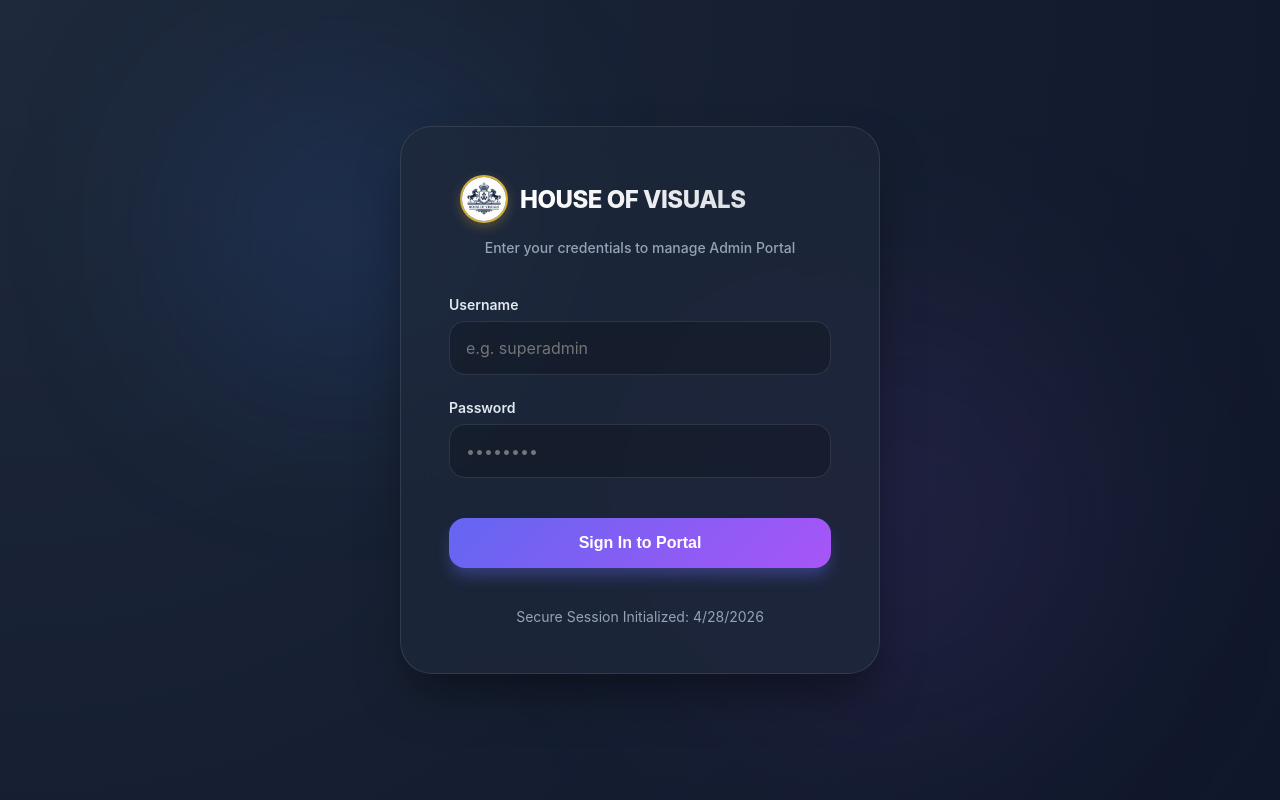
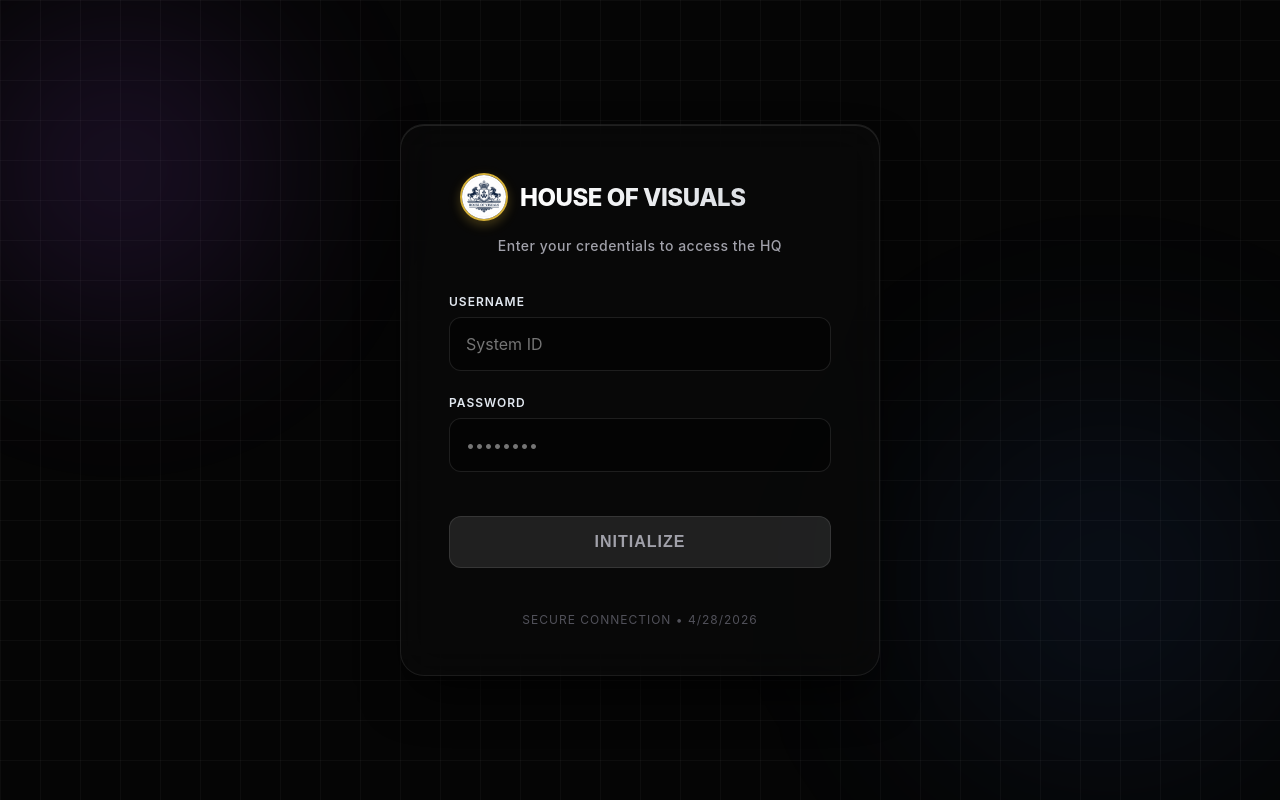
Before and after one commit to kulkarni-v-ai/admin-frontend, a React (Vite) app: page / in a window 1280 px wide. Built offline with nearby package versions, Linux system fonts and the light colour scheme; no server answers.

Commit message:
style: Update admin login page theme and add playful button

```diff
--- a/src/pages/Login.jsx
+++ b/src/pages/Login.jsx
@@ -12,6 +12,8 @@
 
   const { login, user } = useAuth();
   const navigate = useNavigate();
+
+  const [buttonPosition, setButtonPosition] = useState({ x: 0, y: 0 });
 
   useEffect(() => {
     if (user) {
@@ -35,36 +37,52 @@
     setIsLoading(false);
   };
 
+  const isFormValid = username.length >= 3 && password.length >= 5;
+
+  const handleButtonHover = () => {
+    if (!isFormValid) {
+      const maxX = 150;
+      const maxY = 150;
+      const randomX = Math.floor(Math.random() * maxX * 2) - maxX;
+      const randomY = Math.floor(Math.random() * maxY * 2) - maxY;
+      setButtonPosition({ x: randomX, y: randomY });
+    } else {
+      setButtonPosition({ x: 0, y: 0 });
+    }
+  };
+
   return (
     <div style={{
       display: "flex",
       justifyContent: "center",
       alignItems: "center",
       minHeight: "100vh",
-      background: "radial-gradient(circle at top left, #1e293b 0%, #0f172a 100%)",
-      padding: "20px"
+      backgroundColor: "#050505", // Deep black theme from landing page
+      backgroundImage: "linear-gradient(rgba(255, 255, 255, 0.03) 1px, transparent 1px), linear-gradient(90deg, rgba(255, 255, 255, 0.03) 1px, transparent 1px)",
+      backgroundSize: "40px 40px",
+      padding: "20px",
+      position: "relative",
+      overflow: "hidden"
     }}>
-      {/* Decorative Blur Blobs */}
+      {/* Neon Accents */}
       <div style={{
         position: "absolute",
-        top: "10%",
-        left: "15%",
-        width: "300px",
-        height: "300px",
-        background: "rgba(59, 130, 246, 0.15)",
-        filter: "blur(100px)",
-        borderRadius: "50%",
+        top: "-10%",
+        left: "-10%",
+        width: "500px",
+        height: "500px",
+        background: "radial-gradient(circle, rgba(168, 85, 247, 0.15) 0%, transparent 70%)",
+        filter: "blur(60px)",
         zIndex: 0
       }} />
       <div style={{
         position: "absolute",
-        bottom: "10%",
-        right: "15%",
-        width: "400px",
-        height: "400px",
-        background: "rgba(168, 85, 247, 0.1)",
-        filter: "blur(120px)",
-        borderRadius: "50%",
+        bottom: "-10%",
+        right: "-10%",
+        width: "600px",
+        height: "600px",
+        background: "radial-gradient(circle, rgba(59, 130, 246, 0.1) 0%, transparent 70%)",
+        filter: "blur(80px)",
         zIndex: 0
       }} />
 
@@ -73,13 +91,13 @@
         animate={{ opacity: 1, y: 0 }}
         transition={{ duration: 0.6, ease: "easeOut" }}
         style={{
-          background: "rgba(30, 41, 59, 0.7)",
-          backdropFilter: "blur(16px)",
-          WebkitBackdropFilter: "blur(16px)",
+          background: "rgba(10, 10, 10, 0.6)",
+          backdropFilter: "blur(20px)",
+          WebkitBackdropFilter: "blur(20px)",
           padding: "48px",
-          borderRadius: "32px",
-          border: "1px solid rgba(255, 255, 255, 0.1)",
-          boxShadow: "0 25px 50px -12px rgba(0, 0, 0, 0.5)",
+          borderRadius: "24px",
+          border: "1px solid rgba(255, 255, 255, 0.08)",
+          boxShadow: "0 25px 50px -12px rgba(0, 0, 0, 0.8), inset 0 1px 0 rgba(255,255,255,0.1)",
           width: "100%",
           maxWidth: "480px",
           zIndex: 1
@@ -93,9 +111,9 @@
             initial={{ opacity: 0 }}
             animate={{ opacity: 1 }}
             transition={{ delay: 0.3 }}
-            style={{ color: "var(--text-sidebar)", fontSize: "14px", fontWeight: 500 }}
+            style={{ color: "#a1a1aa", fontSize: "14px", fontWeight: 500, letterSpacing: "0.5px" }}
           >
-            Enter your credentials to manage Admin Portal
+            Enter your credentials to access the HQ
           </motion.p>
         </div>
 
@@ -107,7 +125,7 @@
               background: "rgba(239, 68, 68, 0.1)",
               color: "#f87171",
               padding: "16px",
-              borderRadius: "16px",
+              borderRadius: "12px",
               marginBottom: "32px",
               fontSize: "14px",
               border: "1px solid rgba(239, 68, 68, 0.2)",
@@ -125,23 +143,25 @@
             animate={{ opacity: 1, x: 0 }}
             transition={{ delay: 0.4 }}
           >
-            <label style={{ display: "block", marginBottom: "8px", color: "#e2e8f0", fontSize: "14px", fontWeight: "600" }}>Username</label>
+            <label style={{ display: "block", marginBottom: "8px", color: "#e2e8f0", fontSize: "12px", fontWeight: "600", textTransform: "uppercase", letterSpacing: "1px" }}>Username</label>
             <input
               type="text"
-              placeholder="e.g. superadmin"
+              placeholder="System ID"
               value={username}
               onChange={(e) => setUsername(e.target.value)}
               style={{
                 width: "100%",
                 padding: "16px",
-                borderRadius: "16px",
+                borderRadius: "12px",
                 border: "1px solid rgba(255, 255, 255, 0.1)",
-                background: "rgba(0, 0, 0, 0.2)",
+                background: "rgba(0, 0, 0, 0.4)",
                 color: "white",
                 fontSize: "16px",
                 outline: "none",
-                transition: "border-color 0.2s"
+                transition: "all 0.3s ease"
               }}
+              onFocus={(e) => e.target.style.borderColor = "rgba(168, 85, 247, 0.5)"}
+              onBlur={(e) => e.target.style.borderColor = "rgba(255, 255, 255, 0.1)"}
               required
             />
           </motion.div>
@@ -151,7 +171,7 @@
             animate={{ opacity: 1, x: 0 }}
             transition={{ delay: 0.5 }}
           >
-            <label style={{ display: "block", marginBottom: "8px", color: "#e2e8f0", fontSize: "14px", fontWeight: "600" }}>Password</label>
+            <label style={{ display: "block", marginBottom: "8px", color: "#e2e8f0", fontSize: "12px", fontWeight: "600", textTransform: "uppercase", letterSpacing: "1px" }}>Password</label>
             <input
               type="password"
               placeholder="••••••••"
@@ -160,51 +180,68 @@
               style={{
                 width: "100%",
                 padding: "16px",
-                borderRadius: "16px",
+                borderRadius: "12px",
                 border: "1px solid rgba(255, 255, 255, 0.1)",
-                background: "rgba(0, 0, 0, 0.2)",
+                background: "rgba(0, 0, 0, 0.4)",
                 color: "white",
                 fontSize: "16px",
                 outline: "none",
-                transition: "border-color 0.2s"
+                transition: "all 0.3s ease"
               }}
+              onFocus={(e) => e.target.style.borderColor = "rgba(168, 85, 247, 0.5)"}
+              onBlur={(e) => e.target.style.borderColor = "rgba(255, 255, 255, 0.1)"}
               required
             />
           </motion.div>
 
+          <div style={{ position: "relative", height: "60px", marginTop: "16px", display: "flex", justifyContent: "center", alignItems: "center" }}>
             <motion.button
               initial={{ opacity: 0, y: 10 }}
-            animate={{ opacity: 1, y: 0 }}
-            transition={{ delay: 0.6 }}
-            type="submit"
+              animate={{ opacity: 1, y: 0, x: buttonPosition.x, y: buttonPosition.y }}
+              transition={{
+                opacity: { delay: 0.6 },
+                x: { type: "spring", stiffness: 300, damping: 20 },
+                y: { type: "spring", stiffness: 300, damping: 20 }
+              }}
+              onMouseEnter={handleButtonHover}
+              onClick={(e) => {
+                if (!isFormValid) {
+                  e.preventDefault();
+                  handleButtonHover();
+                }
+              }}
+              type={isFormValid ? "submit" : "button"}
               disabled={isLoading}
-            whileHover={{ scale: 1.02 }}
-            whileTap={{ scale: 0.98 }}
+              whileHover={isFormValid ? { scale: 1.05 } : {}}
+              whileTap={isFormValid ? { scale: 0.95 } : {}}
               style={{
+                position: "absolute",
                 width: "100%",
                 padding: "16px",
-              background: "linear-gradient(135deg, #6366f1 0%, #a855f7 100%)",
-              color: "white",
-              border: "none",
-              borderRadius: "16px",
+                background: isFormValid ? "linear-gradient(135deg, #a855f7 0%, #6366f1 100%)" : "rgba(255,255,255,0.1)",
+                color: isFormValid ? "white" : "#a1a1aa",
+                border: "1px solid rgba(255,255,255,0.1)",
+                borderRadius: "12px",
                 fontSize: "16px",
-              fontWeight: "700",
-              cursor: isLoading ? "not-allowed" : "pointer",
-              boxShadow: "0 10px 15px -3px rgba(99, 102, 241, 0.4)",
-              marginTop: "16px"
+                fontWeight: "600",
+                letterSpacing: "1px",
+                cursor: isLoading ? "not-allowed" : (isFormValid ? "pointer" : "default"),
+                boxShadow: isFormValid ? "0 10px 20px -5px rgba(168, 85, 247, 0.4)" : "none",
+                transition: "background 0.3s, color 0.3s"
               }}
             >
-            {isLoading ? "Authenticating..." : "Sign In to Portal"}
+              {isLoading ? "Authenticating..." : "INITIALIZE"}
             </motion.button>
+          </div>
         </form>
 
         <motion.p
           initial={{ opacity: 0 }}
           animate={{ opacity: 1 }}
           transition={{ delay: 0.8 }}
-          style={{ textAlign: "center", marginTop: "40px", color: "var(--text-sidebar)", fontSize: "14px" }}
+          style={{ textAlign: "center", marginTop: "40px", color: "#52525b", fontSize: "12px", letterSpacing: "1px", textTransform: "uppercase" }}
         >
-          Secure Session Initialized: {new Date().toLocaleDateString()}
+          Secure Connection • {new Date().toLocaleDateString()}
         </motion.p>
       </motion.div>
     </div>
```
Lines whose indentation alone changed are shown as unchanged.
